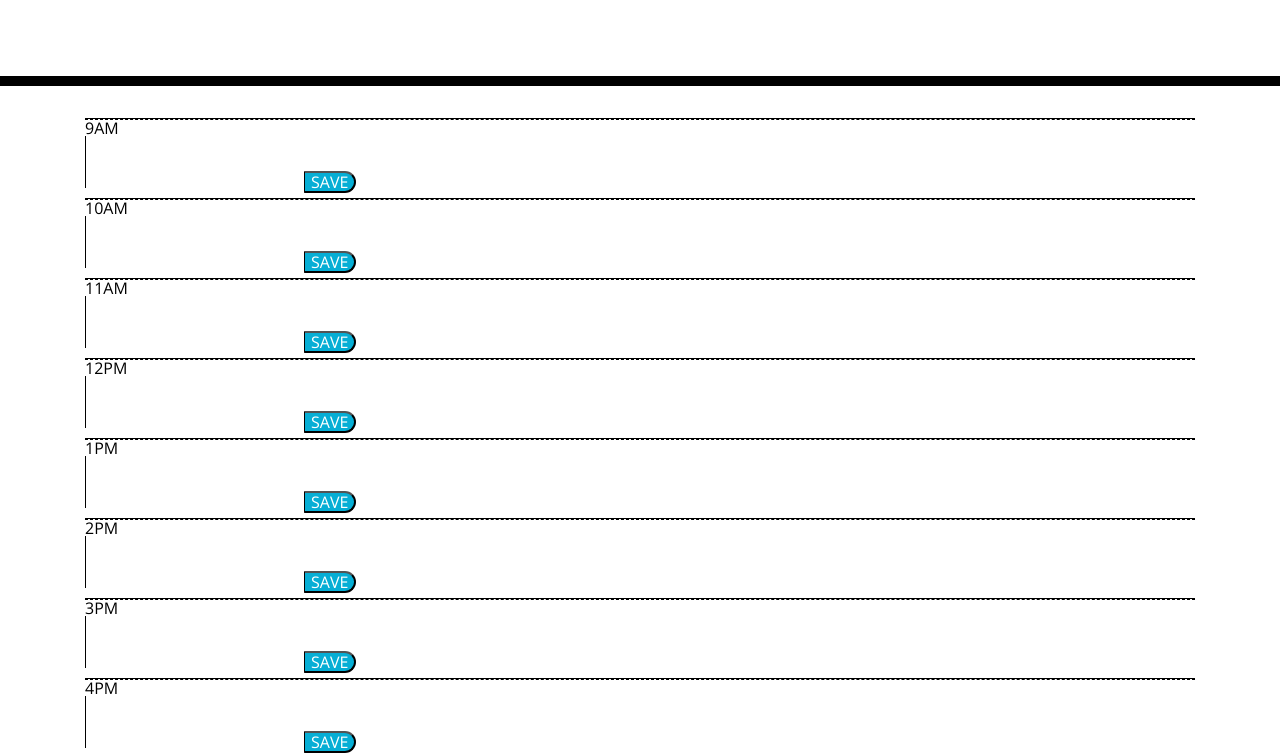
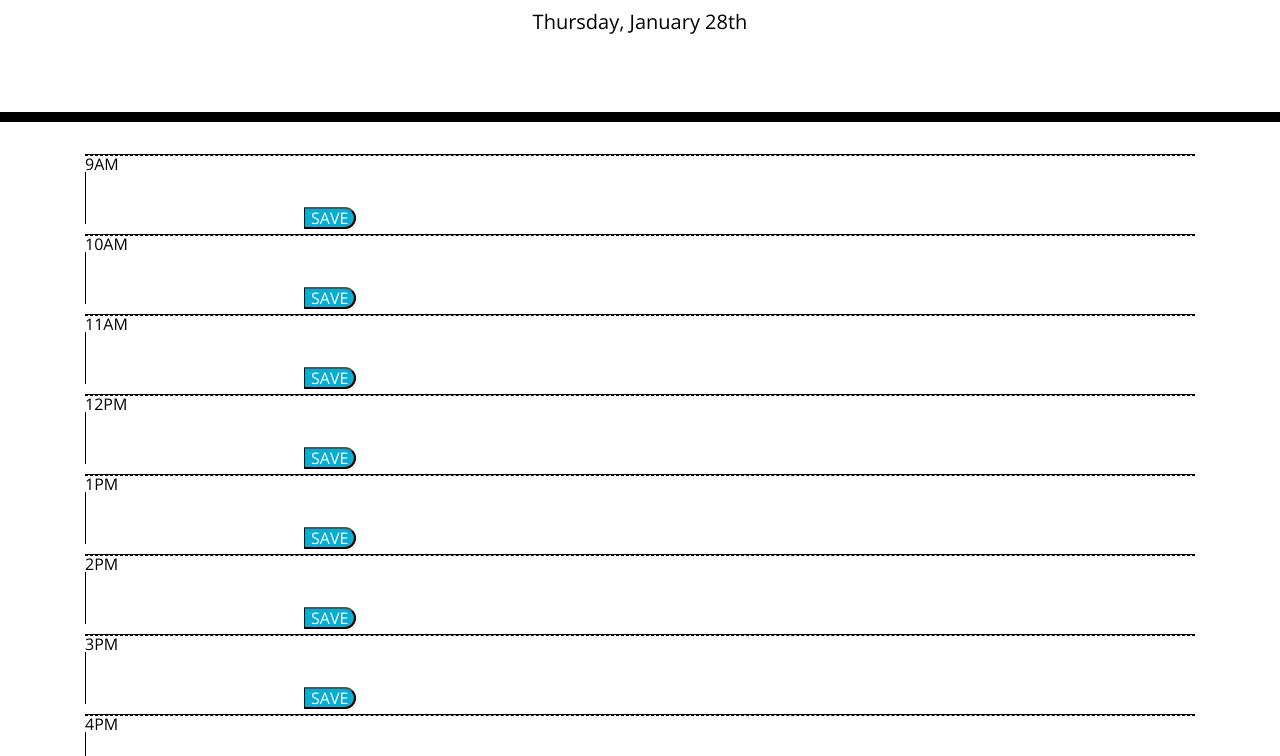
Before and after one commit to indervirsingh/Work-Day-Scheduler, a plain HTML site: page index.html in a window 1280 px wide. Shown: the part 182-938 px from the top of the page. Drawn offline with nearby package versions, Linux system fonts and the light colour scheme.

Commit message:
got the day to print on screen using moment.js

```diff
--- a/assets/js/script.js
+++ b/assets/js/script.js
@@ -1,5 +1,5 @@
 var containerDiv = $(".container");
-var currentDayText = $("#currentDay");
+var currentDayText = document.getElementById("currentDay");
 
 /* VARIABLES */
 
@@ -80,10 +80,20 @@ var currentDayText = $("#currentDay");
         row.append(saveButton);
     };
 
+    var generateCurrentDay = function () {
+
+        // Use moment.js to get the current day
+        var currentDay = moment().format("dddd, MMMM Do");
+        console.log(currentDay);
+        currentDayText.innerHTML = currentDay;
+    };
+
 // ----------------------------------------------------------------------------------
 
 /* ALL OTHER CODE */
 
+    // Generate the day on the header
+    generateCurrentDay();
     // This loop will generate the rows (hours)
     for (let rows = 0; rows < maxRows; rows++) {
 
```
Also changed, not shown: index.html (+2 -1 lines).
